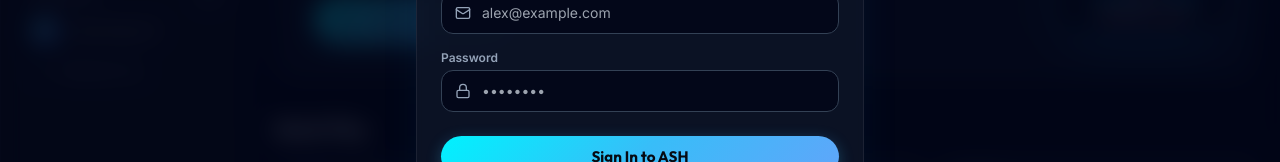
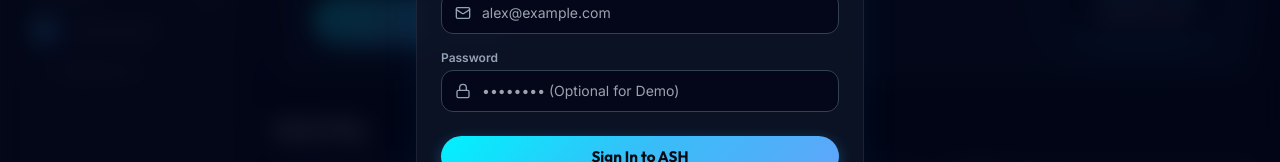
Before and after one commit to aryanpalla198/ASHIFY-MUSIC-PLAYER, a React (Vite) app: page / in a window 1280 px wide. Both pictures are taken after a click on the button "Login to ASH". Shown: the part 344-506 px from the top of the page. Built offline with nearby package versions, Linux system fonts and the light colour scheme; the HTML template or start-up script is replaced by a standard one.

Commit message:
fix: make password input optional for mock authentication

```diff
--- a/src/components/AuthModal.jsx
+++ b/src/components/AuthModal.jsx
@@ -202,8 +202,7 @@
                 <Lock className="absolute left-3.5 top-1/2 -translate-y-1/2 w-4 h-4 text-slate-400" />
                 <input
                   type="password"
-                  required
-                  placeholder="••••••••"
+                  placeholder="•••••••• (Optional for Demo)"
                   className="w-full bg-slate-950/80 text-sm text-slate-100 pl-10 pr-4 py-2.5 rounded-xl border border-slate-700 focus:border-sky-400 focus:outline-none"
                 />
               </div>
```
